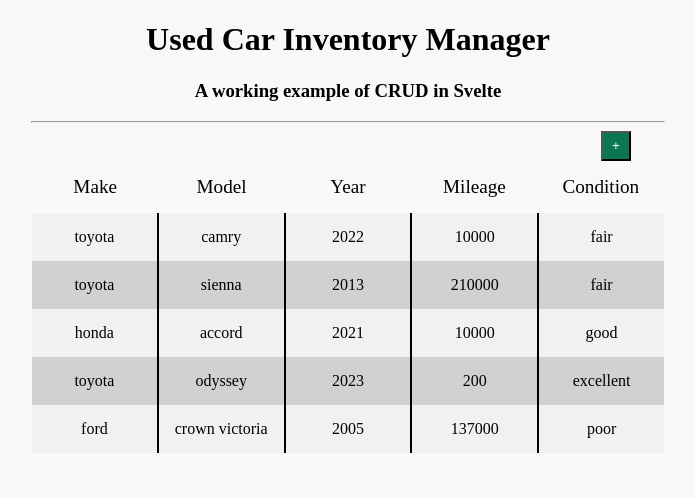
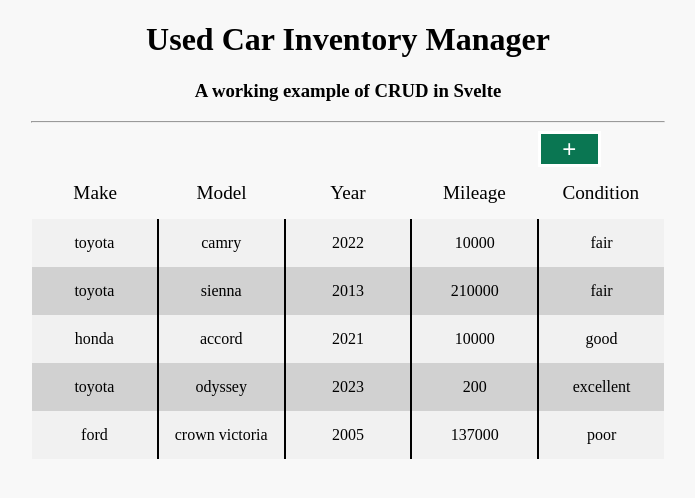
Before and after one commit to Elaz33/car-project, a SvelteKit app: page /exercises/6/my-answer in a window 1280 px wide. Shown: the top 498 px of the page, without its empty margins (292-987 px from the left). Built offline with nearby package versions, Linux system fonts and the light colour scheme; a web font is replaced by a local one.

Commit message:
fix page

```diff
--- a/src/routes/exercises/6/my-answer/car-list.svelte
+++ b/src/routes/exercises/6/my-answer/car-list.svelte
@@ -176,20 +176,24 @@
         row-gap: 3px;
     }
     .btn {
-        height: 30px;
-        width: 30px;
+        height: 5%;
+        width: 5%;
     }
     /* I am using bootstrap */
     .btn-success {
         position: relative;
-        left: 70%;
+        left: 65%;
+         border: solid;
+         font-size: x-large;
         background-color: rgb(10, 118, 82);
         color: white;
     }
        /* I am using bootstrap */
     .btn-warning {
         position: relative;
-        left: 71%;
+        left: 65%;
+         border: solid;
+        font-size: x-large;
         background-color: #d61919;
         color: #ffff88;
     }
```
